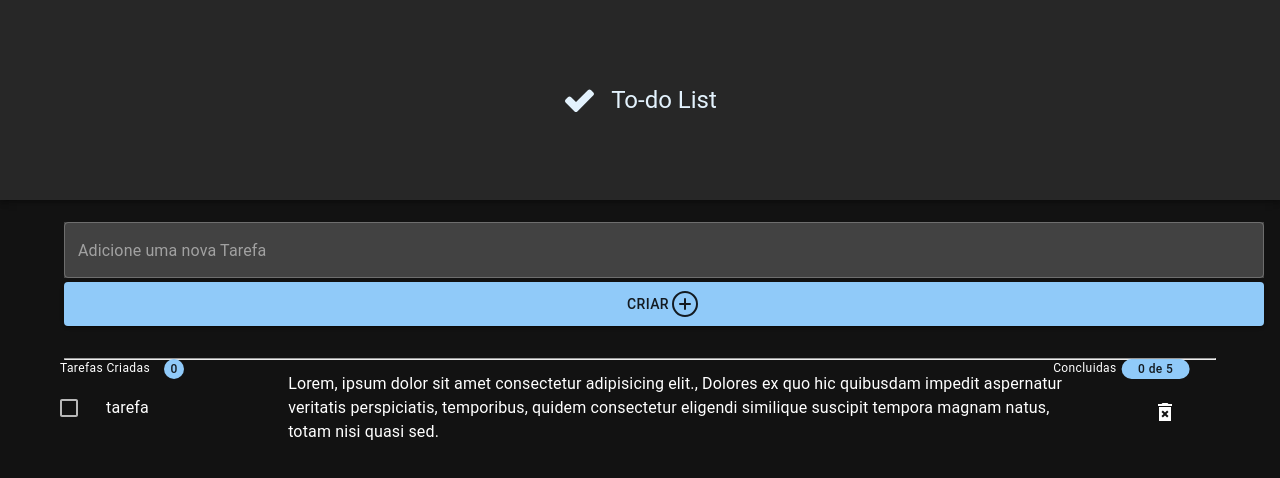
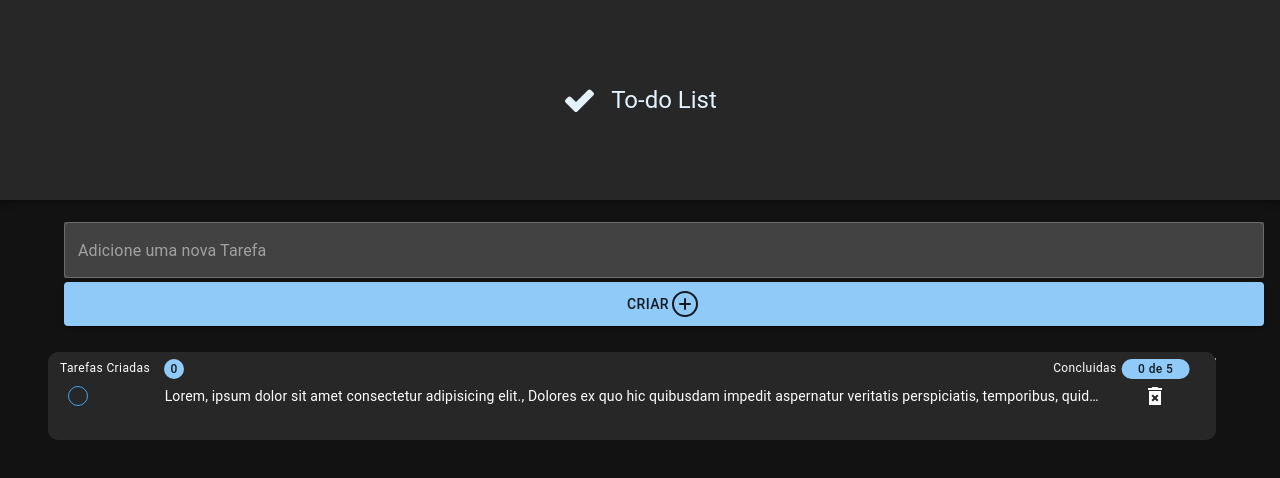
Before and after one commit to oFerrari/APP_To-do_List, a React (Vite) app: page / in a window 1280 px wide. Shown: the top 478 px of the page. Built offline with nearby package versions, Linux system fonts and the light colour scheme.

Commit message:
💄 Finalizando a estilização dos Cards

```diff
--- a/package.json
+++ b/package.json
@@ -20,7 +20,8 @@
     "axios": "^1.4.0",
     "json-server": "^0.17.3",
     "react": "^18.2.0",
-    "react-dom": "^18.2.0"
+    "react-dom": "^18.2.0",
+    "react-icons": "^4.8.0"
   },
   "devDependencies": {
     "@types/react": "^18.0.28",
--- a/src/components/CardList/index.tsx
+++ b/src/components/CardList/index.tsx
@@ -1,32 +1,45 @@
 import { Checkbox, Grid, IconButton, Typography } from "@mui/material";
 import DeleteOutlinedIcon from '@mui/icons-material/DeleteForeverSharp';
+import CheckButton from "../CheckButton";
+import { Task } from "../../Types";
 
-export function CardList() {
+export function CardList(tasks: Task) {
+
     return (
         <>
-            <Grid container wrap="nowrap" spacing={2} sx={{ paddingTop: '20px' }}>
-                <Grid container wrap="nowrap" spacing={2} alignItems="center">
-                    <Grid item>
-                        <Checkbox color="primary" />
+            <Grid container wrap="nowrap" spacing={2} sx={{
+                padding: '20px',
+                background:'#272727',
+                borderRadius:'10px'
+                }}>
+                <Grid container wrap="nowrap" spacing={4} alignItems="center">
+
+                    <Grid item xs={1}>
+                        <CheckButton label="" />
                     </Grid>
-                    <Grid item xs={2}>
-                        <Typography>tarefa</Typography>
-                    </Grid>
-                    <Grid item xs={9}>
+
+                    <Grid item xs={10}>
+                        <Typography variant="body2" noWrap>
+
                             Lorem, ipsum dolor sit amet consectetur adipisicing elit.,
                             Dolores ex quo hic quibusdam impedit aspernatur veritatis
                             perspiciatis, temporibus, quidem consectetur eligendi
                             similique suscipit tempora magnam natus, totam nisi quasi sed.
-                    </Grid>
+
+                        </Typography>
                     </Grid>
 
                     <Grid item xs={1}>
-                    <Grid>
+
                         <IconButton aria-label="delete" size="large">
                             <DeleteOutlinedIcon />
                         </IconButton>
+
                 </Grid>
+
                 </Grid>
+
+
             </Grid>
         </>
     )
--- /dev/null
+++ b/src/components/CheckButton/index.tsx
@@ -0,0 +1,25 @@
+import { useState } from 'react';
+import { AiOutlineCheckCircle } from 'react-icons/ai';
+
+interface CheckButtonProps {
+  label: string;
+}
+
+const CheckButton: React.FC<CheckButtonProps> = ({ label }) => {
+  const [checked, setChecked] = useState(false);
+
+  const handleCheck = () => {
+    setChecked(!checked);
+  };
+
+  return (
+    <div onClick={handleCheck} style={{ display: 'flex', alignItems: 'center', cursor: 'pointer' }}>
+      <div style={{ width: '20px', height: '20px', borderRadius: '50%', border: '1px solid #42A5F5', marginRight: '8px', display: 'flex', alignItems: 'center', justifyContent: 'center' }}>
+        {checked && <AiOutlineCheckCircle style={{ color: '#42A5F5', fontSize: '18px' }} />}
+      </div>
+      <span>{label}</span>
+    </div>
+  );
+};
+
+export default CheckButton;
```
Also changed, not shown: 1 other file (tests, documents, lock files or other folders). Lines whose indentation alone changed are shown as unchanged.
